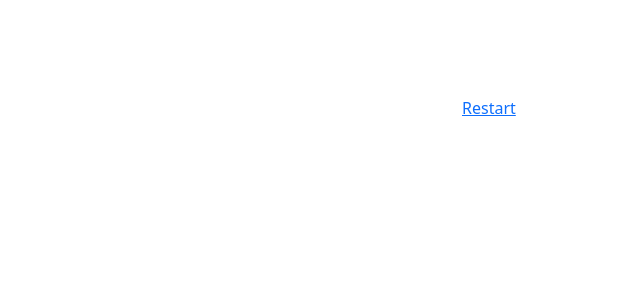
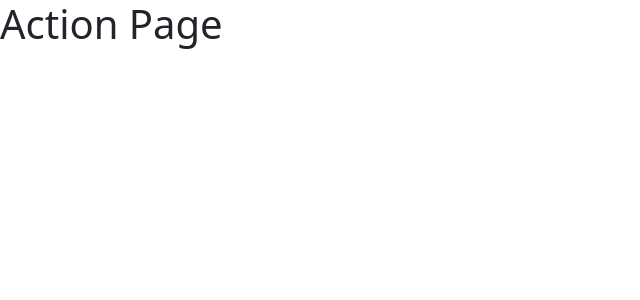
Before and after one commit to Marius1235/Naples, a React (Create React App) app: page /ActionPage in a window 1280 px wide. Shown: the top 300 px of the page, without its empty margins (0-640 px from the left). Built offline with nearby package versions, Linux system fonts and the light colour scheme.

Commit message:
Added action page

```diff
--- a/src/App.tsx
+++ b/src/App.tsx
@@ -1,5 +1,5 @@
 import { BrowserRouter, Routes, Route } from "react-router-dom";
-import { TakePicturePage, PictureChoicePage, ChooseBackgroundPage, RemovedBackgroundPage  } from "./pages";
+import { TakePicturePage, PictureChoicePage, ChooseBackgroundPage, RemovedBackgroundPage, ActionPage  } from "./pages";
 
 function App() {
   return (
@@ -10,6 +10,7 @@ function App() {
             <Route path="pictureChoice" element={<PictureChoicePage />}></Route>
             <Route path="background" element={<ChooseBackgroundPage />}></Route>
             <Route path="*" element={<RemovedBackgroundPage />}></Route>
+            <Route path="ActionPage" element ={<ActionPage />}></Route>
           </Routes>
         </main>
       </BrowserRouter>
--- /dev/null
+++ b/src/pages/ActionPage.tsx
@@ -0,0 +1,12 @@
+
+
+const ActionPage = () => {
+
+    return (
+        <div>
+            <h1> Action Page </h1>
+        </div>
+    );
+
+};
+export default ActionPage;
--- a/src/pages/index.ts
+++ b/src/pages/index.ts
@@ -2,5 +2,6 @@ import ChooseBackgroundPage from "./ChooseBackgroundPage";
 import TakePicturePage from "./TakePicturePage";
 import PictureChoicePage from "./PictureChoicePage";
 import RemovedBackgroundPage from "./RemovedBackgroundPage";
+import ActionPage from "./ActionPage";
 
-export { TakePicturePage, PictureChoicePage, ChooseBackgroundPage, RemovedBackgroundPage  }
+export { TakePicturePage, PictureChoicePage, ChooseBackgroundPage, RemovedBackgroundPage, ActionPage  }
```
